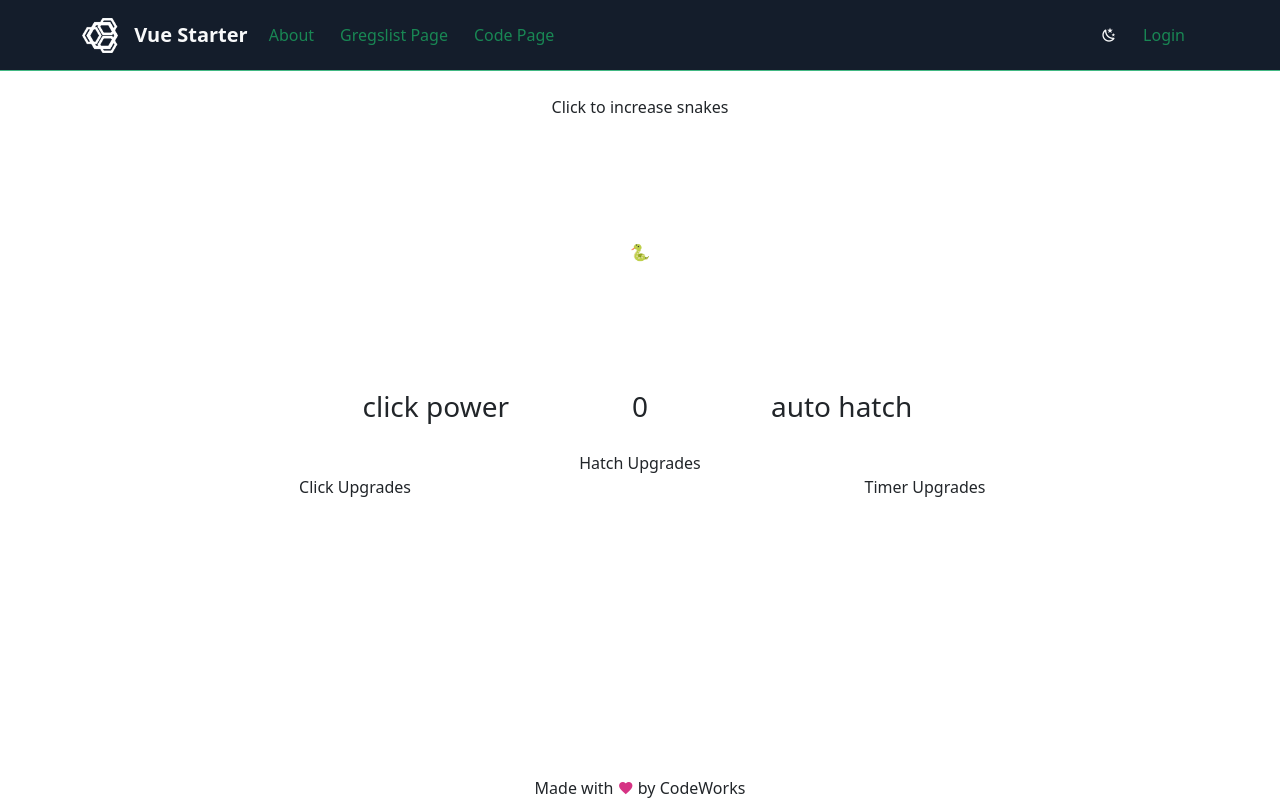
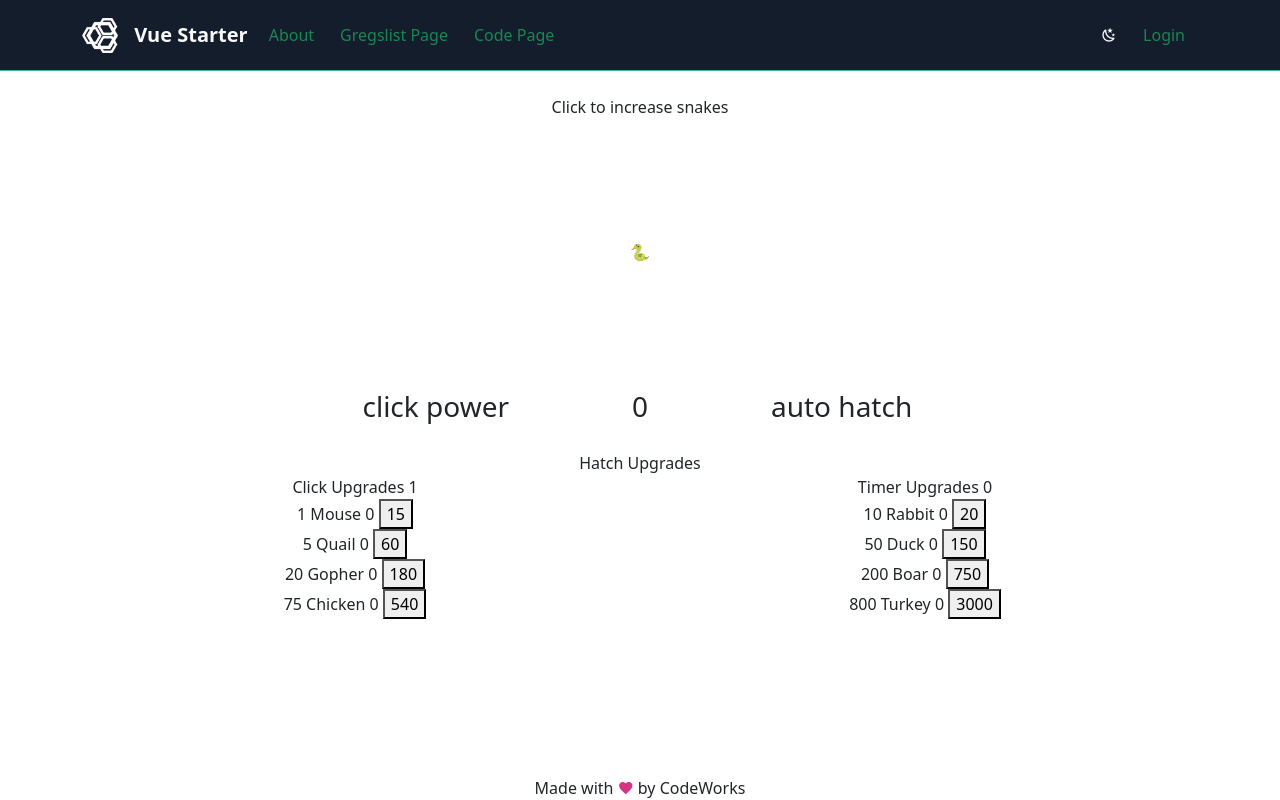
Before and after one commit to MayhemK/mypage, a Vue app: page /#/clicker in a window 1280 px wide. Built offline with nearby package versions, Linux system fonts and the light colour scheme; what @bcwdev/auth0provider-client would draw is missing.

Commit message:
cost decrease total, click power works, need to implement cost increase and auto timer

```diff
--- a/src/AppState.js
+++ b/src/AppState.js
@@ -17,12 +17,19 @@ export const AppState = reactive({
   /** @type {import('./models/Post.js').Post[]} */
   posts: [],
   snakes: 0,
+  clickLevel: 1,
+  autoLevel: 0,
   ClickUpgrades: [
-    { name: '1', power: 1, price: 15, quantity: 0 },
-    { name: '2', power: 5, price: 45, quantity: 0 }
+    { name: 'Mouse', power: 1, price: 15, quantity: 0 },
+    { name: 'Quail', power: 5, price: 60, quantity: 0 },
+    { name: 'Gopher', power: 20, price: 180, quantity: 0 },
+    { name: 'Chicken', power: 75, price: 540, quantity: 0 }
+
   ],
   AutoUpgrades: [
-    { name: '3', power: 10, price: 20, quantity: 0 },
-    { name: '4', power: 25, price: 100, quantity: 0 }
+    { name: 'Rabbit', power: 10, price: 20, quantity: 0 },
+    { name: 'Duck', power: 50, price: 150, quantity: 0 },
+    { name: 'Boar', power: 200, price: 750, quantity: 0 },
+    { name: 'Turkey', power: 800, price: 3000, quantity: 0 }
   ]
 })
--- a/src/pages/Clicker.vue
+++ b/src/pages/Clicker.vue
@@ -7,11 +7,22 @@ import { computed, ref } from 'vue';
 const snake = computed(() => AppState.snakes)
 const CU = computed(() => AppState.ClickUpgrades)
 const AU = computed(() => AppState.AutoUpgrades)
+const cl = computed(() => AppState.clickLevel)
+const al = computed(() => AppState.autoLevel)
 
-function hatch() {
-  clickerService.hatch()
+function hatch(TPL) {
+  clickerService.hatch(TPL)
 }
-
+function increaseCL(power, price) {
+  if (snake.value >= price) {
+    clickerService.increaseCL(power, price)
+  }
+}
+function increaseAL(power, price) {
+  if (snake.value >= price) {
+    clickerService.increaseAL(power, price)
+  }
+}
 </script>
 
 
@@ -22,13 +33,13 @@ function hatch() {
         <div class="m-4">
           Click to increase snakes
         </div>
-        <div class="btn p-5 m-5" @click="hatch()">🐍</div>
+        <div class="btn p-5 m-5" @click="hatch(cl)">🐍</div>
       </div>
       <div class="col-5">
         <div class="fs-3 m-4 text-end">click power</div>
       </div>
       <div class="col-2">
-        <div class="fs-3 m-4">{{ snake }}</div>
+        <div class="fs-3 m-4">{{ snake.toLocaleString() }}</div>
       </div>
       <div class="col-5">
         <div class="fs-3 m-4 text-start">auto hatch</div>
@@ -41,10 +52,26 @@ function hatch() {
     </div>
     <div class="row">
       <div class="col-6">
-        Click Upgrades
+        Click Upgrades {{ cl }}
+        <div v-for="u in CU" :key="u.price">
+          <div>
+            {{ u.power }}
+            {{ u.name }}
+            {{ u.quantity * u.power }}
+            <button @click="increaseCL(u.power, u.price)">{{ u.price }}</button>
+          </div>
+        </div>
       </div>
       <div class="col-6">
-        Timer Upgrades
+        Timer Upgrades {{ al }}
+        <div v-for="u in AU" :key="u.price">
+          <div>
+            {{ u.power }}
+            {{ u.name }}
+            {{ u.quantity * u.power }}
+            <button @click="increaseAL(u.power, u.price)">{{ u.price }}</button>
+          </div>
+        </div>
       </div>
     </div>
   </div>
--- a/src/services/ClickerService.js
+++ b/src/services/ClickerService.js
@@ -1,9 +1,17 @@
 import { AppState } from "@/AppState.js"
 
 class ClickerService {
-  hatch() {
-    AppState.snakes++
+  hatch(power) {
+    AppState.snakes += power
+  }
+  increaseCL(power, price) {
+    AppState.clickLevel += power
+    AppState.snakes -= price
 
+  }
+  increaseAL(power, price) {
+    AppState.autoLevel += power
+    AppState.snakes -= price
   }
 }
 
```
